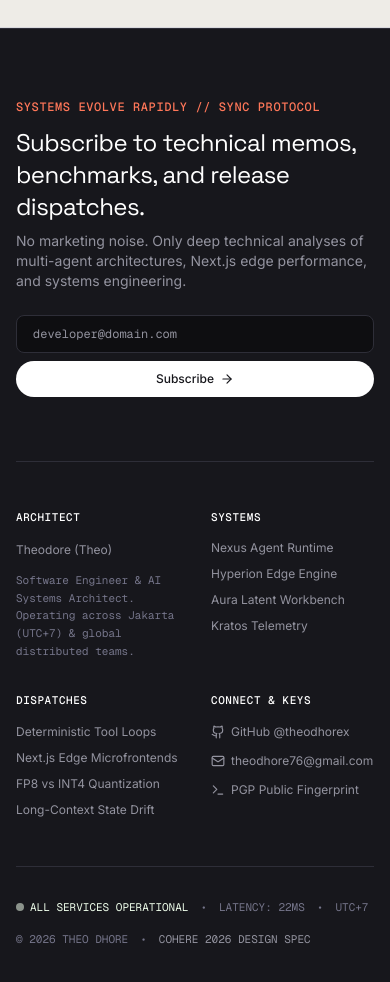
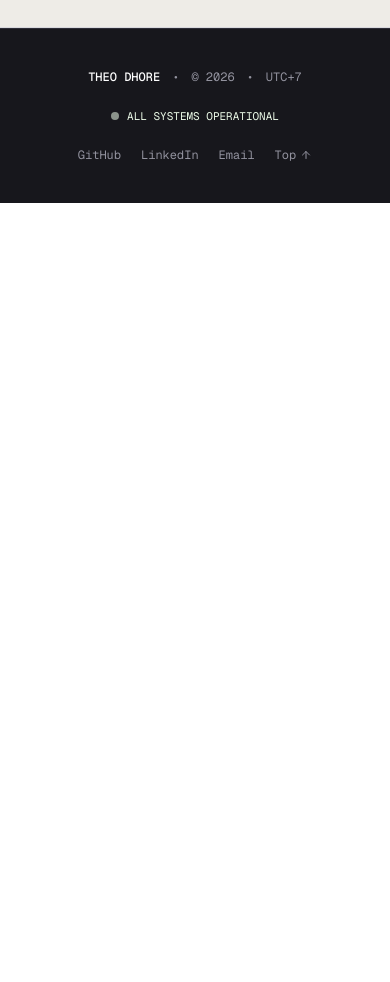
Before and after one commit to theodhorex/personal-website, a Next.js app: page / in a window 390 px wide. Shown: the part 8920-9902 px from the top of the page. After the commit the page ends 9123 px from the top, so only its background shows below. Built offline with nearby package versions, Linux system fonts and the light colour scheme.

Commit message:
feat(ui): make footer ultra-minimal single-bar

```diff
--- a/components/footer.tsx
+++ b/components/footer.tsx
@@ -1,161 +1,56 @@
-"use client";
-
-import { useState } from "react";
-import { ArrowRight, Check, Mail, Terminal } from "lucide-react";
-import { GithubIcon } from "./icons";
+import { ArrowUp } from "lucide-react";
 
 export function Footer() {
-  const [email, setEmail] = useState("");
-  const [subscribed, setSubscribed] = useState(false);
-
-  const handleSubscribe = (e: React.FormEvent) => {
-    e.preventDefault();
-    if (email) {
-      setSubscribed(true);
-    }
-  };
-
   return (
-    <footer className="bg-[#17171c] text-white pt-16 sm:pt-20 pb-12 border-t border-[#2e2e38]">
-      <div className="max-w-7xl mx-auto px-4 sm:px-6 lg:px-8">
-        {/* Newsletter & Dispatch Section */}
-        <div className="pb-16 border-b border-[#2e2e38]">
-          <div className="max-w-3xl">
-            <span className="font-mono text-xs uppercase tracking-wider text-[#ff7759] font-medium inline-block mb-3">
-              SYSTEMS EVOLVE RAPIDLY // SYNC PROTOCOL
-            </span>
-            <h3 className="font-display text-2xl sm:text-4xl font-normal text-white tracking-tight">
-              Subscribe to technical memos, benchmarks, and release dispatches.
-            </h3>
-            <p className="mt-2 text-sm text-[#93939f] font-sans">
-              No marketing noise. Only deep technical analyses of multi-agent architectures, Next.js edge performance, and systems engineering.
-            </p>
-
-            <form onSubmit={handleSubscribe} className="mt-6 flex flex-col sm:flex-row gap-2 max-w-md">
-              <input
-                type="email"
-                required
-                placeholder="developer@domain.com"
-                value={email}
-                onChange={(e) => setEmail(e.target.value)}
-                disabled={subscribed}
-                className="flex-1 px-4 py-2.5 rounded-[8px] bg-black/40 border border-[#2e2e38] text-xs font-mono text-white placeholder-[#93939f] focus:outline-none focus:border-[#ff7759] transition-colors disabled:opacity-50"
-              />
-              <button
-                type="submit"
-                disabled={subscribed}
-                className="inline-flex items-center justify-center gap-1.5 bg-white text-[#17171c] hover:bg-zinc-200 text-xs font-medium px-5 py-2.5 rounded-[32px] transition-colors disabled:bg-emerald-500 disabled:text-white"
-              >
-                {subscribed ? (
-                  <>
-                    <Check className="w-3.5 h-3.5" />
-                    <span>Subscribed</span>
-                  </>
-                ) : (
-                  <>
-                    <span>Subscribe</span>
-                    <ArrowRight className="w-3.5 h-3.5" />
-                  </>
-                )}
-              </button>
-            </form>
-          </div>
+    <footer className="bg-[#17171c] text-white py-10 border-t border-[#2e2e38]">
+      <div className="max-w-7xl mx-auto px-4 sm:px-6 lg:px-8 flex flex-col sm:flex-row items-center justify-between gap-6 font-mono text-xs text-[#93939f]">
+        {/* Left: Identity */}
+        <div className="flex items-center gap-3">
+          <span className="text-white font-medium">THEO DHORE</span>
+          <span>•</span>
+          <span>© 2026</span>
+          <span>•</span>
+          <span>UTC+7</span>
         </div>
 
-        {/* Footer Navigation Columns */}
-        <div className="py-12 grid grid-cols-2 sm:grid-cols-4 gap-8 text-xs">
-          <div>
-            <div className="font-mono text-[11px] uppercase tracking-wider text-white font-medium mb-4">
-              ARCHITECT
-            </div>
-            <p className="text-[#93939f] leading-relaxed mb-3">
-              Theodore (Theo)
-            </p>
-            <p className="text-[#75758a] text-[11px] font-mono leading-relaxed">
-              Software Engineer &amp; AI Systems Architect. Operating across Jakarta (UTC+7) &amp; global distributed teams.
-            </p>
+        {/* Center: System Status */}
+        <div className="flex items-center gap-2 text-[#edfce9] text-[11px]">
+          <span className="w-2 h-2 rounded-full bg-[#edfce9] animate-pulse"></span>
+          <span>ALL SYSTEMS OPERATIONAL</span>
         </div>
 
-          <div>
-            <div className="font-mono text-[11px] uppercase tracking-wider text-white font-medium mb-4">
-              SYSTEMS
-            </div>
-            <ul className="space-y-2.5 text-[#93939f]">
-              <li><a href="#work" className="hover:text-white transition-colors">Nexus Agent Runtime</a></li>
-              <li><a href="#work" className="hover:text-white transition-colors">Hyperion Edge Engine</a></li>
-              <li><a href="#work" className="hover:text-white transition-colors">Aura Latent Workbench</a></li>
-              <li><a href="#work" className="hover:text-white transition-colors">Kratos Telemetry</a></li>
-            </ul>
-          </div>
-
-          <div>
-            <div className="font-mono text-[11px] uppercase tracking-wider text-white font-medium mb-4">
-              DISPATCHES
-            </div>
-            <ul className="space-y-2.5 text-[#93939f]">
-              <li><a href="#notes" className="hover:text-white transition-colors">Deterministic Tool Loops</a></li>
-              <li><a href="#notes" className="hover:text-white transition-colors">Next.js Edge Microfrontends</a></li>
-              <li><a href="#notes" className="hover:text-white transition-colors">FP8 vs INT4 Quantization</a></li>
-              <li><a href="#notes" className="hover:text-white transition-colors">Long-Context State Drift</a></li>
-            </ul>
-          </div>
-
-          <div>
-            <div className="font-mono text-[11px] uppercase tracking-wider text-white font-medium mb-4">
-              CONNECT &amp; KEYS
-            </div>
-            <ul className="space-y-2.5 text-[#93939f]">
-              <li>
+        {/* Right: Socials & Top */}
+        <div className="flex items-center gap-5">
           <a
             href="https://github.com/theodhorex"
             target="_blank"
             rel="noopener noreferrer"
-                  className="hover:text-white transition-colors inline-flex items-center gap-1.5"
+            className="hover:text-white transition-colors"
           >
-                  <GithubIcon className="w-3.5 h-3.5" />
-                  <span>GitHub @theodhorex</span>
+            GitHub
           </a>
-              </li>
-              <li>
+          <a
+            href="https://linkedin.com"
+            target="_blank"
+            rel="noopener noreferrer"
+            className="hover:text-white transition-colors"
+          >
+            LinkedIn
+          </a>
           <a
             href="mailto:theodhore76@gmail.com"
-                  className="hover:text-white transition-colors inline-flex items-center gap-1.5"
+            className="hover:text-white transition-colors"
           >
-                  <Mail className="w-3.5 h-3.5" />
-                  <span>theodhore76@gmail.com</span>
+            Email
           </a>
-              </li>
-              <li>
           <a
-                  href="#overview"
-                  className="hover:text-white transition-colors inline-flex items-center gap-1.5"
+            href="#"
+            className="hover:text-white transition-colors flex items-center gap-1"
+            aria-label="Back to top"
           >
-                  <Terminal className="w-3.5 h-3.5" />
-                  <span>PGP Public Fingerprint</span>
+            <span>Top</span>
+            <ArrowUp className="w-3 h-3" />
           </a>
-              </li>
-            </ul>
-          </div>
-        </div>
-
-        {/* Bottom Diagnostics Strip */}
-        <div className="pt-8 border-t border-[#2e2e38] flex flex-col sm:flex-row sm:items-center justify-between gap-4 font-mono text-[11px] text-[#75758a]">
-          <div className="flex items-center gap-3">
-            <span className="flex items-center gap-1.5 text-[#edfce9]">
-              <span className="w-2 h-2 rounded-full bg-[#edfce9] animate-pulse"></span>
-              <span>ALL SERVICES OPERATIONAL</span>
-            </span>
-            <span>•</span>
-            <span>LATENCY: 22MS</span>
-            <span>•</span>
-            <span>UTC+7</span>
-          </div>
-
-          <div className="flex items-center gap-3">
-            <span>© 2026 THEO DHORE</span>
-            <span>•</span>
-            <span className="text-[#93939f]">COHERE 2026 DESIGN SPEC</span>
-          </div>
         </div>
       </div>
     </footer>
```
Lines whose indentation alone changed are shown as unchanged.
